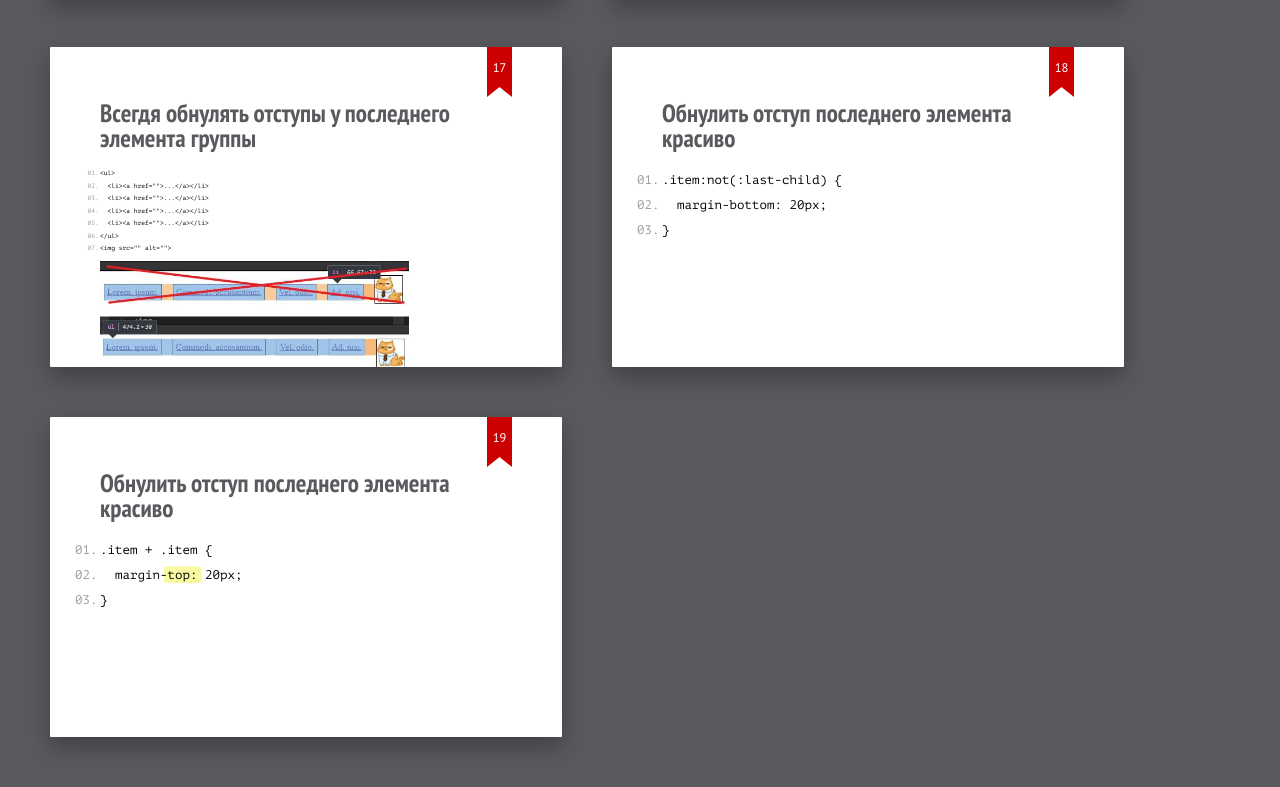
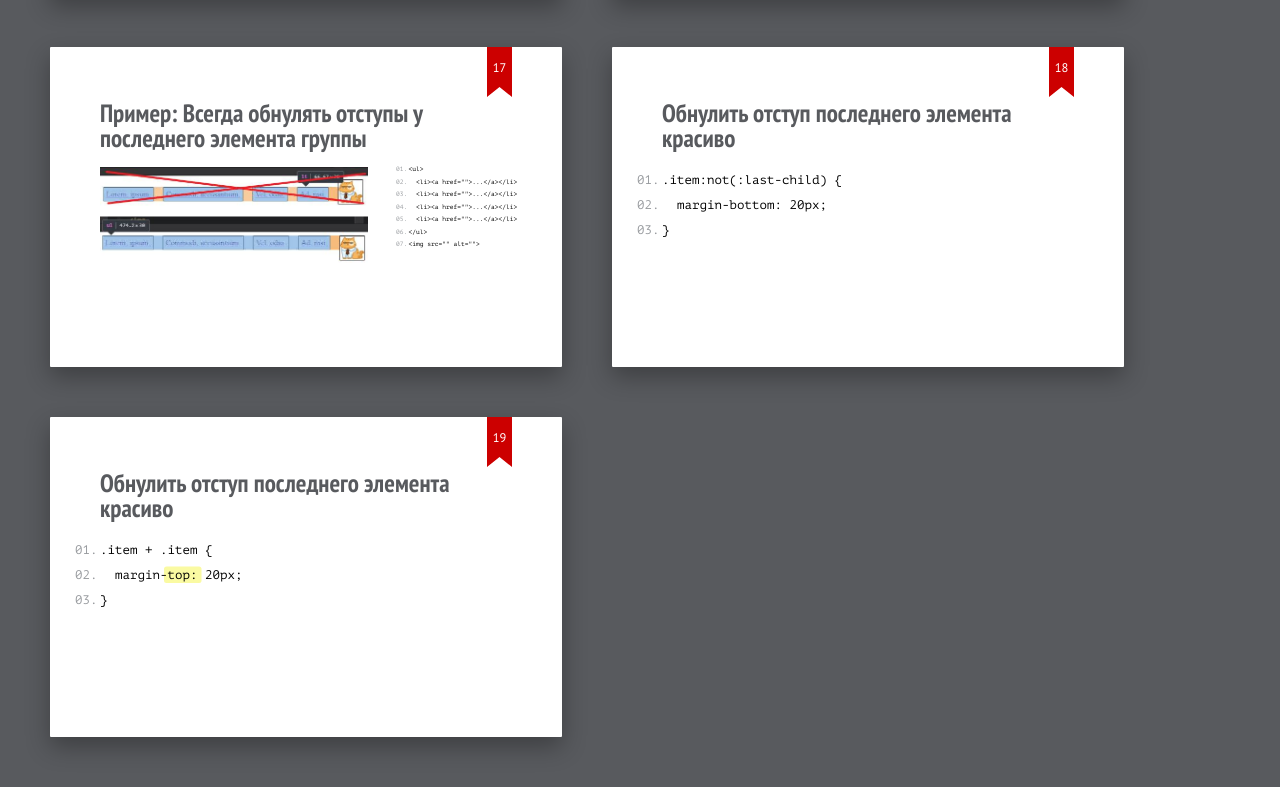
Before and after one commit to Bazai/css-margins-and-paddings, a plain HTML site: page index.html in a window 1280 px wide. Shown: the part 3087-3874 px from the top of the page. Drawn offline with Linux system fonts and the light colour scheme.

Commit message:
Fix slide with navbar example

```diff
--- a/index.html
+++ b/index.html
@@ -247,8 +247,12 @@
 	</section>
 
 	<section class="slide">
-		<h2>Всегдя обнулять отступы у последнего элемента группы</h2>
-    <pre class="code-example">
+		<h2>Пример: Всегда обнулять отступы у последнего элемента группы</h2>
+		<figure>
+			<img src="pictures/6_navbar_wrong.jpeg" width="65%">
+			<img src="pictures/6_navbar_right.jpeg" width="65%">
+		</figure>
+    <pre class="code-example place right">
       <code>&lt;ul&gt;</code>
       <code>  &lt;li&gt;&lt;a href=&quot;&quot;&gt;...&lt;/a&gt;&lt;/li&gt;</code>
       <code>  &lt;li&gt;&lt;a href=&quot;&quot;&gt;...&lt;/a&gt;&lt;/li&gt;</code>
@@ -257,13 +261,10 @@
       <code>&lt;/ul&gt;</code>
       <code>&lt;img src=&quot;&quot; alt=&quot;&quot;&gt;</code>
     </pre>
-		<figure>
-			<img src="pictures/6_navbar_wrong.jpeg" width="75%">
-			<img src="pictures/6_navbar_right.jpeg" width="75%">
-		</figure>
     <style>
       pre.code-example  {
         font-size: 0.5em;
+        width: 30%;
       }
     </style>
 	</section>
```
